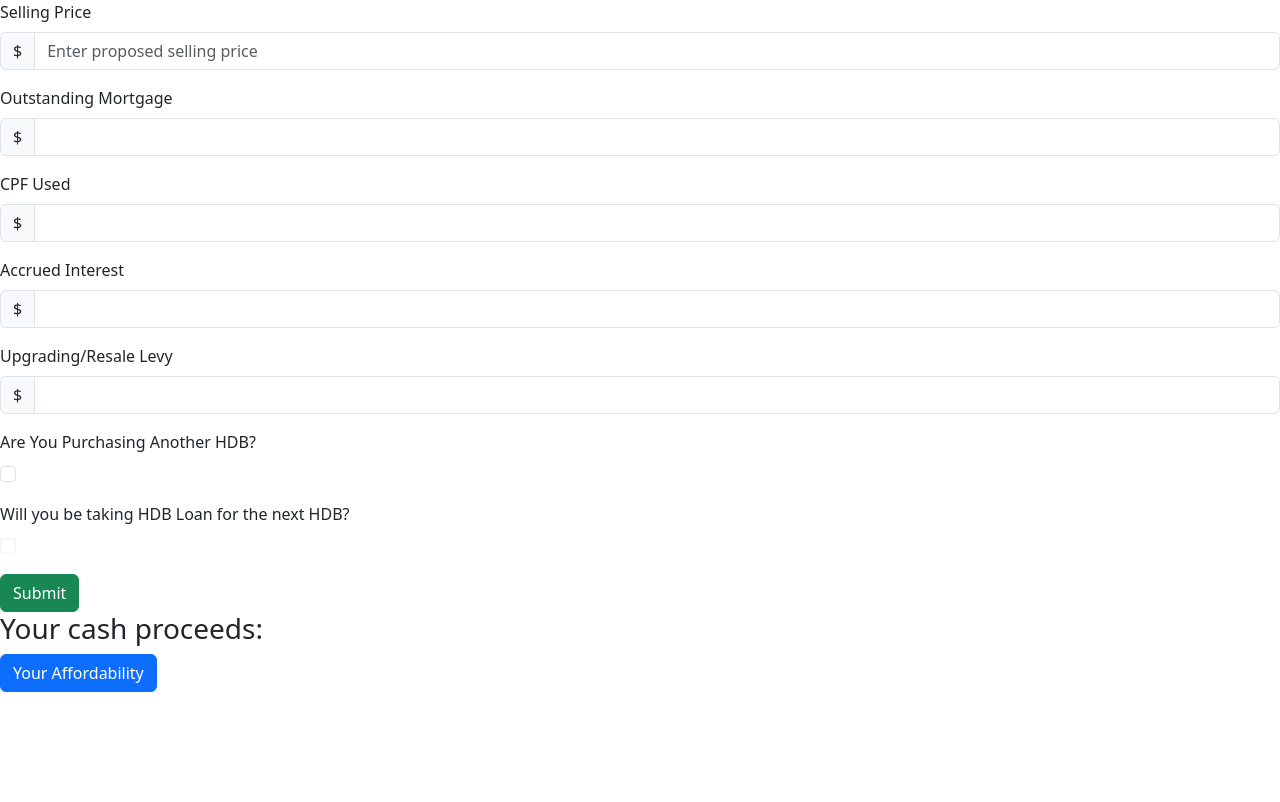
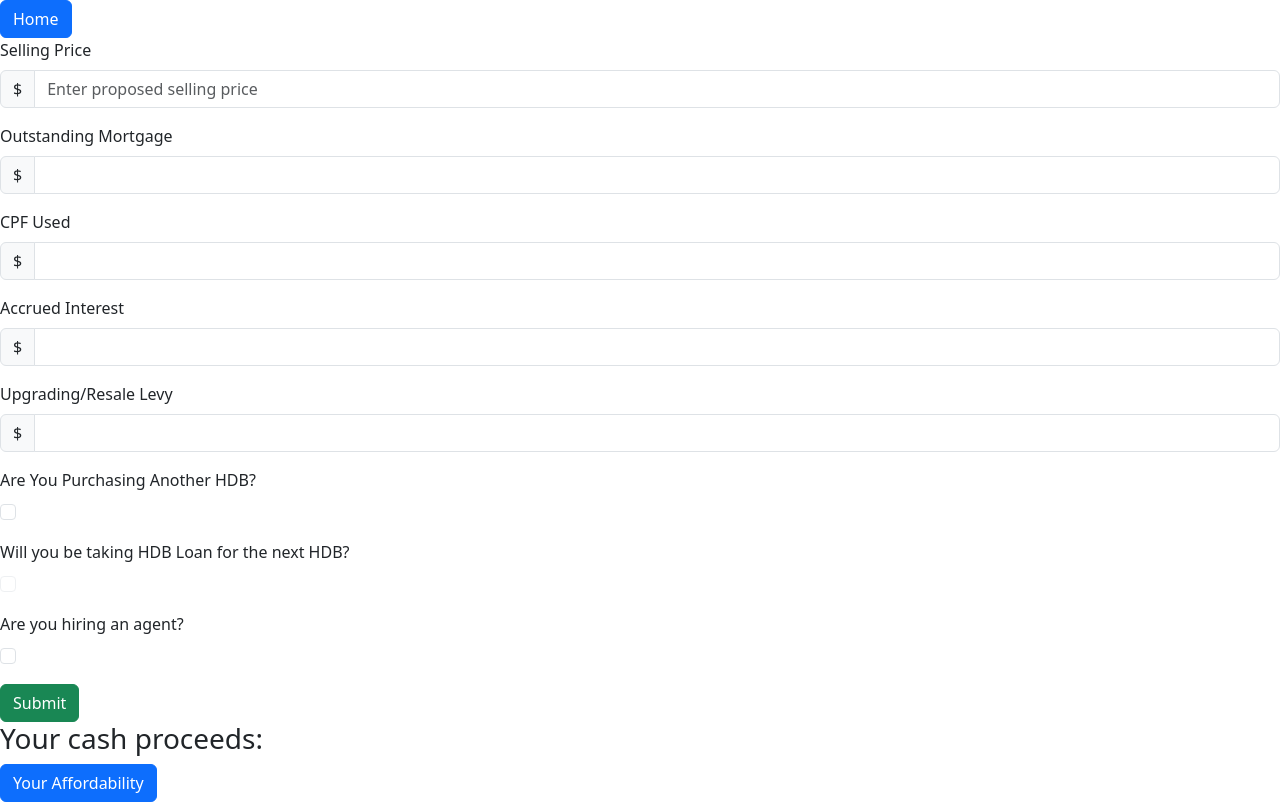
Before and after one commit to Chxshire22/HDB-Resale-Helper, a React (Vite) app: page /selling in a window 1280 px wide. Built offline with nearby package versions, Linux system fonts and the light colour scheme.

Commit message:
added agency fee. truly done with selling file

```diff
--- a/src/App.jsx
+++ b/src/App.jsx
@@ -8,6 +8,7 @@ import Home from "./Home";
 // import ThemeProvider from "react-bootstrap/ThemeProvider";
 
 function App() {
+  //states for selling
   const [salesProceeds, setSalesProceeds] = useState(0);
   const [returnedCpf, setReturnedCpf] = useState(0);
   const [nextHleValue, setNextHleValue] = useState(false);
@@ -17,6 +18,15 @@ function App() {
   const [accruedValue, setAccruedValue] = useState("");
   const [levyValue, setLevyValue] = useState("");
   const [nextHdbValue, setNextHdbValue] = useState(false);
+  const [agentSellValue, setAgentSellValue] = useState(false)
+  const [agencyFeeSellValue, setAgencyFeeSellValue] = useState(0)
+  const [cashMustUseValue, setCashMustUseValue] = useState(0)
+  //states for buying
+  const [affordability, setAffordability] = useState(0);
+  const [currentOa, setCurrentOa] = useState(0);
+  const [loanAmount, setLoanAmount] = useState(0);
+  const [cashToUse, setCashToUse] = useState(0);
+  const [grantsAmount, setGrantAmount] = useState(0)
 
 
   return (
@@ -26,13 +36,33 @@ function App() {
           <Route
             path="/buying"
             element={
-              <Buying nextHleValue={nextHleValue} returnedCpf={returnedCpf} salesProceeds={salesProceeds} />
+              <Buying
+                cashMustUseValue={cashMustUseValue}
+                currentOa={currentOa}
+                setCurrentOa={setCurrentOa}
+                loanAmount={loanAmount}
+                setLoanAmount={setLoanAmount}
+                cashToUse={cashToUse}
+                setCashToUse={setCashToUse}
+                grantsAmount={grantsAmount}
+                setGrantAmount={setGrantAmount}
+                affordability={affordability}
+                setAffordability={setAffordability}
+                nextHleValue={nextHleValue}
+                returnedCpf={returnedCpf}
+                salesProceeds={salesProceeds}
+              />
             }
           />
           <Route
             path="/selling"
             element={
               <Selling
+                setCashMustUseValue={setCashMustUseValue}
+                agencyFeeSellValue={agencyFeeSellValue}
+                setAgencyFeeSellValue={setAgencyFeeSellValue}
+                agentSellValue={agentSellValue}
+                setAgentSellValue={setAgentSellValue}
                 accruedValue={accruedValue}
                 setAccruedValue={setAccruedValue}
                 levyValue={levyValue}
@@ -40,13 +70,13 @@ function App() {
                 nextHdbValue={nextHdbValue}
                 setNextHdbValue={setNextHdbValue}
                 setCpfUsedValue={setCpfUsedValue}
-                cpfUsedValue = {cpfUsedValue}
-                outstandingValue = {outstandingValue}
-                setOutstandingValue = {setOutstandingValue}
-                sellingPriceValue = {sellingPriceValue}
-                setSellingPriceValue = {setSellingPriceValue}
-                nextHleValue = {nextHleValue}
-                setNextHleValue = {setNextHleValue}
+                cpfUsedValue={cpfUsedValue}
+                outstandingValue={outstandingValue}
+                setOutstandingValue={setOutstandingValue}
+                sellingPriceValue={sellingPriceValue}
+                setSellingPriceValue={setSellingPriceValue}
+                nextHleValue={nextHleValue}
+                setNextHleValue={setNextHleValue}
                 setReturnedCpf={setReturnedCpf}
                 salesProceeds={salesProceeds}
                 setSalesProceeds={setSalesProceeds}
--- a/src/Buying.jsx
+++ b/src/Buying.jsx
@@ -1,26 +1,59 @@
 import Button from "react-bootstrap/Button";
-import {Link} from 'react-router-dom'
+import { Link } from "react-router-dom";
 import { Form, InputGroup } from "react-bootstrap";
-import { useState } from "react";
+// import { useState } from "react";
 
 export default function Buying(props) {
-  //state passed from selling
-  let returnedCpf = props.returnedCpf;
-  let salesProceeds = props.salesProceeds;
-  let nextHleValue = props.nextHleValue;
+  let {
+    cashMustUseValue,
+    currentOa,
+    setCurrentOa,
+    loanAmount,
+    setLoanAmount,
+    cashToUse,
+    setCashToUse,
+    grantsAmount,
+    setGrantAmount,
+    affordability,
+    setAffordability,
+    returnedCpf,
+    salesProceeds,
+    nextHleValue,
+  } = props;
 
-  const f = new Intl.NumberFormat("en-us",{
+  const f = new Intl.NumberFormat("en-us", {
     currency: "SGD",
-    style: "currency"
-  })
+    style: "currency",
+  });
 
+  //handles
+  let handleCurrOa = (e) => {
+    setCurrentOa(e.target.value);
+  };
+  let handleLoan = (e) => {
+    setLoanAmount(e.target.value);
+  };
+  let handleCashToUse = (e) => {
+    setCashToUse(e.target.value);
+  };
+  let handleGrants = (e) => {
+    setGrantAmount(e.target.value);
+  };
 
   //what happens on Submit
   const handleSubmit = (e) => {
     e.preventDefault();
-    console.log(salesProceeds)
+    console.log(salesProceeds);
+    setAffordability((affordability) => {
+      affordability =
+        Number(returnedCpf) +
+        Number(currentOa) +
+        Number(loanAmount) +
+        Number(cashToUse) +
+        Number(grantsAmount);
+      return nextHleValue ? affordability + salesProceeds : affordability;
+    });
   };
-
 
   //only show if nextHleValue == true
 
@@ -33,15 +66,19 @@ export default function Buying(props) {
           <Form.Control
             type="number"
             readOnly
-            value={salesProceeds}
+            value={cashMustUseValue}
           ></Form.Control>
         </InputGroup>
       </Form.Group>
     );
-  }
+  };
 
   return (
     <div>
+      <Link to="/">
+        <Button variant="primary">Home</Button>
+      </Link>
+
       <Form onSubmit={handleSubmit}>
         <Form.Group>
           <Form.Label>CPF Returned To Your Account</Form.Label>
@@ -54,41 +91,68 @@ export default function Buying(props) {
             ></Form.Control>
           </InputGroup>
         </Form.Group>
+
         <Form.Group>
           <Form.Label>Current CPF OA</Form.Label>
           <InputGroup>
             <InputGroup.Text>$</InputGroup.Text>
-            <Form.Control required type="number" placeholder=""></Form.Control>
+            <Form.Control
+              onChange={handleCurrOa}
+              required
+              type="number"
+              placeholder=""
+              value={currentOa? currentOa:""}
+            ></Form.Control>
           </InputGroup>
         </Form.Group>
+
         <Form.Group>
           <Form.Label>Eligible Loan Amount</Form.Label>
           <InputGroup>
             <InputGroup.Text>$</InputGroup.Text>
-            <Form.Control type="number" required></Form.Control>
+            <Form.Control
+              onChange={handleLoan}
+              type="number"
+              required
+              value={loanAmount? loanAmount: ""}
+            ></Form.Control>
           </InputGroup>
         </Form.Group>
-        {nextHleValue? <CpfMustUse/>:null}
-
+        {nextHleValue ? <CpfMustUse /> : null}
 
         <Form.Group>
           <Form.Label>Cash To Use</Form.Label>
           <InputGroup>
             <InputGroup.Text>$</InputGroup.Text>
-            <Form.Control type="number"></Form.Control>
+            <Form.Control
+              onChange={handleCashToUse}
+              type="number"
+              value={cashToUse? cashToUse: ""}
+              placeholder=""
+            ></Form.Control>
           </InputGroup>
         </Form.Group>
+
         <Form.Group>
           <Form.Label>Grants</Form.Label>
           <InputGroup>
             <InputGroup.Text>$</InputGroup.Text>
-            <Form.Control type="number"></Form.Control>
+            <Form.Control
+              onChange={handleGrants}
+              type="number"
+              value={grantsAmount? grantsAmount: ""}
+            ></Form.Control>
           </InputGroup>
         </Form.Group>
+
         <Button variant="success" type="submit">
           Submit
         </Button>
       </Form>
+
+      <h3>
+        Your max budget: {affordability == 0 ? "" : f.format(affordability)}
+      </h3>
 
       <Link to="/selling">
         <Button variant="primary">Selling</Button>
--- a/src/Selling.jsx
+++ b/src/Selling.jsx
@@ -10,26 +10,16 @@ export default function Selling(props) {
     style: "currency"
   })
 
-
-  // states for each input fields
-  // const [sellingPriceValue, setSellingPriceValue] = useState("")
-  // const [outstandingValue, setOutstandingValue] = useState("")
-  // const [cpfUsedValue, setCpfUsedValue] = useState("")
-  // const [accruedValue, setAccruedValue] = useState("")
-  // const [levyValue, setLevyValue] = useState("")
-  // const [nextHdbValue, setNextHdbValue] = useState(false)
-
   //input is only needed if seller is buying next HDB
   const [disabledNextHleInput, setDisabledNextHleInput] = useState(true)
 
-  //lift this to App.jsx
-  // let setSalesProceeds = props.setSalesProceeds;
-  // let salesProceeds = props.salesProceeds
-  // let setReturnedCpf = props.setReturnedCpf;
-  // let nextHleValue = props.nextHleValue;
-  // let setNextHleValue = props.setNextHleValue;
 
   let {
+    setCashMustUseValue,
+    agencyFeeSellValue,
+    setAgencyFeeSellValue,
+    agentSellValue,
+    setAgentSellValue,
     accruedValue,
     setAccruedValue,
     levyValue,
@@ -66,12 +56,16 @@ export default function Selling(props) {
     setLevyValue(e.target.value)
   };
   let handleNextHdb = (e) => {
-    setDisabledNextHleInput(disabledNextHleInput? false : true)
+    setDisabledNextHleInput(nextHdbValue? true : false)
     setNextHdbValue(e.target.checked)
   };
   let handleNextHle = (e) => {
     setNextHleValue(e.target.checked)
   };
+  let handleSellAgent = (e) =>{
+    setAgentSellValue(e.target.checked)
+    setAgencyFeeSellValue(((sellingPriceValue*0.02)*1.08).toFixed(2))
+  }
 
 
   //what happens on submit
@@ -88,13 +82,27 @@ export default function Selling(props) {
 
     setSalesProceeds((proceeds) => {
       proceeds = sellingPriceValue - outstandingValue - cpfUsedValue - accruedValue - levyValue
-      return nextHleValue? proceeds/2 : proceeds
+      if(nextHleValue && agentSellValue){
+        return (proceeds/2)-agencyFeeSellValue
+      }
+      else if(agentSellValue){
+        return proceeds-agencyFeeSellValue
+      }
+      else if(nextHleValue){
+        return proceeds/2
+      }
+      else{return proceeds}
     })
 
     console.log("salesProceeds ", salesProceeds)
     setReturnedCpf((cpf) => cpf = Number(cpfUsedValue)+Number(accruedValue))
+    setCashMustUseValue((cash) => {
+      return nextHleValue? Number(salesProceeds)+Number(agencyFeeSellValue):null
+    })
+  };
 
-  };
+
+  // purely for debugging
 
   useEffect(() => {
 
@@ -106,6 +114,9 @@ export default function Selling(props) {
 
   return (
     <div>
+      <Link to="/">
+        <Button variant="primary">Home</Button>
+      </Link>
       <Form onSubmit={handleSubmit}>
         <Form.Group className="mb-3" controlId="sellingPrice">
           <Form.Label>Selling Price </Form.Label>
@@ -180,9 +191,7 @@ export default function Selling(props) {
           />
         </Form.Group>
         <Form.Group className="mb-3" controlId="usingHleBool">
-            <Form.Label>
-              Will you be taking HDB Loan for the next HDB?
-            </Form.Label>
+          <Form.Label>Will you be taking HDB Loan for the next HDB?</Form.Label>
           <Form.Check
             checked={nextHleValue}
             disabled={disabledNextHleInput}
@@ -190,11 +199,24 @@ export default function Selling(props) {
             onChange={handleNextHle}
           />
         </Form.Group>
+
+        <Form.Group className="mb-3" controlId="usingHleBool">
+          <Form.Label>Are you hiring an agent?</Form.Label>
+          <Form.Check
+            checked={agentSellValue}
+            type="checkbox"
+            onChange={handleSellAgent}
+          />
+          <p>{agentSellValue? `Your agency fee, incl 8% GST: ${f.format(agencyFeeSellValue)}`: null}</p>
+        </Form.Group>
+
         <Button type="submit" variant="success">
           Submit
         </Button>
       </Form>
-        <h3>Your cash proceeds: {salesProceeds == 0 ? "" : f.format(salesProceeds)}</h3>
+      <h3>
+        Your cash proceeds: {salesProceeds == 0 ? "" : f.format(salesProceeds)}
+      </h3>
       <Link to="/buying">
         <Button variant="primary">Your Affordability</Button>
       </Link>
```
Lines whose indentation alone changed are shown as unchanged.
